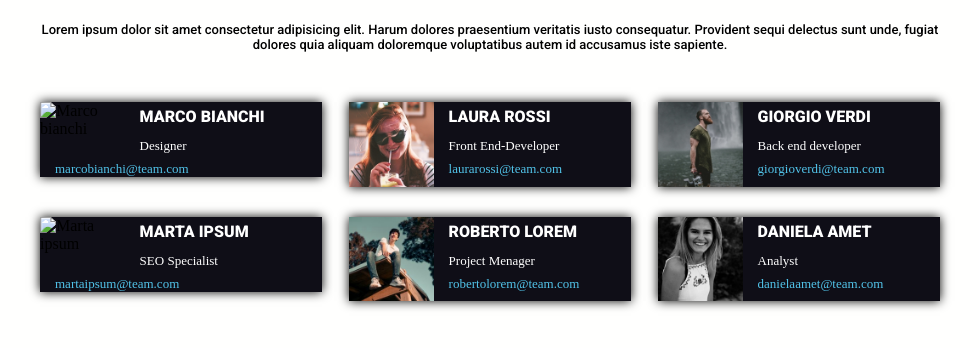
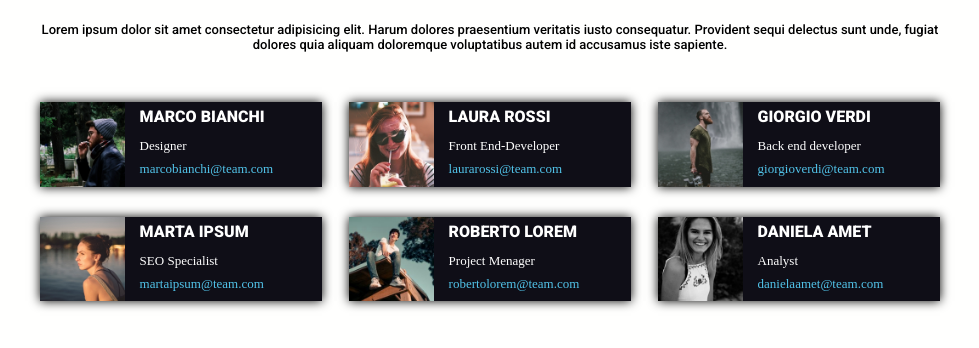
Before and after one commit to danielplebani/html-css-float-cards, a plain HTML site: page index.html in a window 1280 px wide. Shown: the part 66-414 px from the top of the page, without its empty margins (150-1129 px from the left). Drawn offline with Linux system fonts and the light colour scheme; the site is published under a folder, as on GitHub Pages, so addresses that start at the root find nothing.

Commit message:
image system first lines

```diff
--- a/index.html
+++ b/index.html
@@ -28,7 +28,7 @@
 
         <div class="row clearfix">
             <div class="col">
-                <img src="/img/male1.png" alt="Marco bianchi">
+                <img src="./img/male1.png" alt="Marco bianchi">
                 <span class="nome"><strong>MARCO BIANCHI</strong></span> <br>
                 <span class="job">Designer</span> <br>
                 <span class="mail">marcobianchi@team.com</span>
@@ -49,7 +49,7 @@
 
         <div class="row clearfix">
             <div class="col">
-                <img src="/img/female2.png" alt="Marta ipsum">
+                <img src="./img/female2.png" alt="Marta ipsum">
                 <span class="nome"><strong>MARTA IPSUM</strong></span> <br>
                 <span class="job">SEO Specialist</span> <br>
                 <span class="mail">martaipsum@team.com</span>
```
